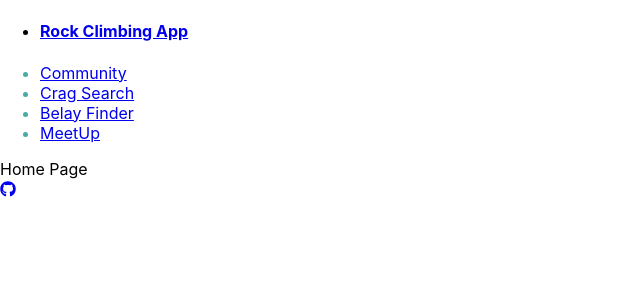
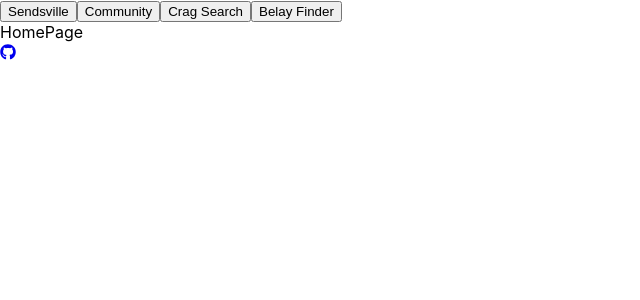
Before and after one commit to the-master-chefs/rockclimbingapp, a React (Create React App) app: page / in a window 1280 px wide. Shown: the top 300 px of the page, without its empty margins (0-640 px from the left). Built offline with nearby package versions, Linux system fonts and the light colour scheme; the HTML template or start-up script is replaced by a standard one.

Commit message:
added state to the buttons of the navbar

```diff
--- a/src/App.js
+++ b/src/App.js
@@ -1,27 +1,72 @@
 import React from "react";
-import { BrowserRouter as Router, Route, Switch } from "react-router-dom";
-import HomePage from "./pages/HomePage/HomePage.js";
-import CragSearch from "./pages/CragSearch/CragSearch.js";
-import BelayPartner from "./pages/BelayPartner/BelayPartner.js";
-import Community from "./pages/Community/Community.js";
-import MeetUp from "./pages/MeetUp/MeetUp.js";
-import AugRealRoutes from "./pages/AugRealRoutes/AugRealRoutes.js";
-import NoMatch from "./pages/NoMatch/NoMatch.js";
+// import { BrowserRouter as Router, Route, Switch } from "react-router-dom";
+
+import Container from "./components/Container/index.js"
+// import HomePage from "./pages/HomePage/HomePage.js";
+// import CragSearch from "./pages/CragSearch/CragSearch.js";
+// import BelayPartner from "./pages/BelayPartner/BelayPartner.js";
+// import Community from "./pages/Community/Community.js";
+// import MeetUp from "./pages/MeetUp/MeetUp.js";
+// import AugRealRoutes from "./pages/AugRealRoutes/AugRealRoutes.js";
+// import NoMatch from "./pages/NoMatch/NoMatch.js";
 import Navbar from "./components/NavBar/index.js";
+import Footer from "./components/Footer/index.js"
+import Jumbotron from "./components/Jumbotron/index.js";
 
-const App = () => (
-  <Router>
-    <Switch>
-      <Route exact path="/" component={HomePage} />
-      <Route exact path="/CragSearch" component={CragSearch} />
-      <Route exact path="/BelayPartner" component={BelayPartner} />
-      <Route exact path="/Community" component={Community} />
-      <Route exact path="/MeetUp" component={MeetUp} />
-      <Route exact path="/AugRealRoutes" component={AugRealRoutes} />
-      <Route exact path="/nav" component={Navbar} />
-      <Route component={NoMatch} />
-    </Switch>
-  </Router>
-);
+class App extends React.Component {
+  state = {
+    page: "HomePage"
+  };
+
+  HomePage = () => {
+    this.setState({page: "HomePage"});
+  };
+  Community = () => {
+    this.setState({page: "Community"});
+  };
+  CragSearch = () => {
+    this.setState({page: "CragSearch"});
+  };
+  BelayPartner = () => {
+    this.setState({page: "BelayPartner"});
+  };
+
+  render() {
+    return (
+      <div>
+        <Navbar
+          HomePage={this.HomePage.bind(this)}
+          Community={this.Community.bind(this)}
+          CragSearch={this.CragSearch.bind(this)}
+          BelayPartner={this.BelayPartner.bind(this)}
+        />
+        <Jumbotron>
+          {this.state.page}
+        </Jumbotron>
+        <Container>
+
+        </Container>
+        <Footer />
+      </div>
+    )}
+}
 
 export default App;
+
+
+
+// const App = () => (
+//   <Router>
+//     <Navbar/>
+//     <Switch>
+//       <Route exact path="/" component={HomePage} />
+//       <Route exact path="/CragSearch" component={CragSearch} />
+//       <Route exact path="/BelayPartner" component={BelayPartner} />
+//       <Route exact path="/Community" component={Community} />
+//       <Route exact path="/MeetUp" component={MeetUp} />
+//       <Route exact path="/AugRealRoutes" component={AugRealRoutes} />
+//       <Route component={NoMatch} />
+//     </Switch>
+//     <Footer />
+//   </Router>
+// );
--- a/src/components/NavBar/index.js
+++ b/src/components/NavBar/index.js
@@ -1,30 +1,76 @@
 import React from "react";
-import "./style.css";
+// import { BrowserRouter as Router, Route, Switch } from "react-router-dom";
 
-export default function Navbar() {
-  return (
-    <div>
-      <ul className="nav">
-        <li className="nav-item">
-          <a className="nav-link active" href="/"><h4>Rock Climbing App</h4></a>
-        </li>
-        <section id="Blank"></section>
-        <li className="nav-item" id="link">
-          <a className="nav-link" href="./Community">Community</a>
-        </li>
-        <li className="nav-item" id="link">
-          <a className="nav-link active" href="./CragSearch">Crag Search</a>
-        </li>
-        <li className="nav-item" id="link">
-          <a className="nav-link" href="./BelayPartner">Belay Finder</a>
-        </li>
-        <li className="nav-item" id="link">
-          <a className="nav-link" href="./MeetUp">MeetUp</a>
-          </li>
-        {/*<li className="nav-item" id="link">
-          <a className="nav-link" href="./AugRealRoutes">AR Routes</a>
-        </li>*/}
-      </ul>
-    </div>
-  );
+
+class App extends React.Component {
+
+  render() {
+    return (
+      <div>
+
+        <button type="button" id="btn0" className="btn btn-primary" onClick={this.props.HomePage}>
+          Sendsville
+        </button>
+
+        <button type="button" id="btn0" className="btn btn-primary" onClick={this.props.Community}>
+          Community
+        </button>
+
+        <button type="button" id="btn0" className="btn btn-primary" onClick={this.props.CragSearch}>
+          Crag Search
+        </button>
+
+        <button type="button" id="btn0" className="btn btn-primary" onClick={this.props.BelayPartner}>
+          Belay Finder
+        </button>
+
+      </div>
+    )}
 }
+
+export default App;
+
+
+
+
+
+
+
+
+
+
+
+
+
+
+
+// import React from "react";
+// import "./style.css";
+
+// export default function Navbar() {
+//   return (
+//     <div>
+//       <ul className="nav">
+//         <li className="nav-item">
+//           <a className="nav-link active" href="/"><h4>Rock Climbing App</h4></a>
+//         </li>
+//         <section id="Blank"></section>
+//         <li className="nav-item" id="link">
+//           <a className="nav-link" href="./Community">Community</a>
+//         </li>
+//         <li className="nav-item" id="link">
+//           <a className="nav-link active" href="./CragSearch">Crag Search</a>
+//         </li>
+//         <li className="nav-item" id="link">
+//           <a className="nav-link" href="./BelayPartner">Belay Finder</a>
+//         </li>
+//         {/*<li className="nav-item" id="link">
+//           <a className="nav-link" href="./MeetUp">MeetUp</a>
+//         </li>*/}
+//         {/*<li className="nav-item" id="link">
+//           <a className="nav-link" href="./AugRealRoutes">AR Routes</a>
+//         </li>*/}
+//       </ul>
+//     </div>
+//   );
+// }
--- a/src/pages/HomePage/HomePage.js
+++ b/src/pages/HomePage/HomePage.js
@@ -1,18 +1,15 @@
 import React, { Component } from "react";
 import "./App.css";
 import Jumbotron from "../../components/Jumbotron/index.js";
-import Navbar from "../../components/NavBar/index"
-import Footer from "../../components/Footer/index"
+
 
 class HomePage extends Component {
   render() {
     return (
       <div>
-        <Navbar />
         <Jumbotron>
           Home Page
         </Jumbotron>
-        <Footer />
       </div>
     );
   }
```
